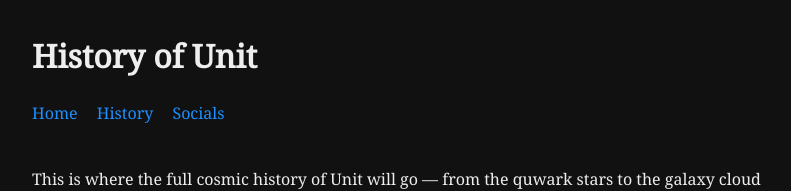
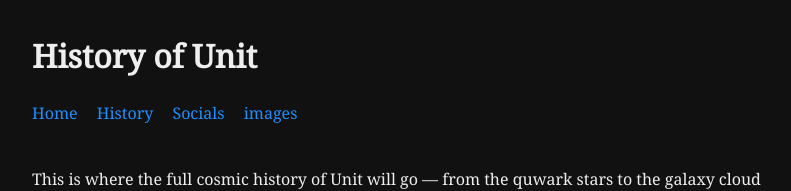
Before and after one commit to Fluff19/Unit, a website: page history.html in a window 1280 px wide. Shown: the top 191 px of the page, without its empty margins (218-1009 px from the left). Drawn offline with Linux system fonts and the light colour scheme.

Commit message:
Update history.html

```diff
--- a/history.html
+++ b/history.html
@@ -47,6 +47,7 @@
       <a href="index.html">Home</a>
       <a href="history.html">History</a>
       <a href="socials.html">Socials</a>
+      <a href="images.html">images</a>
     </nav>
   </header>
 
```
